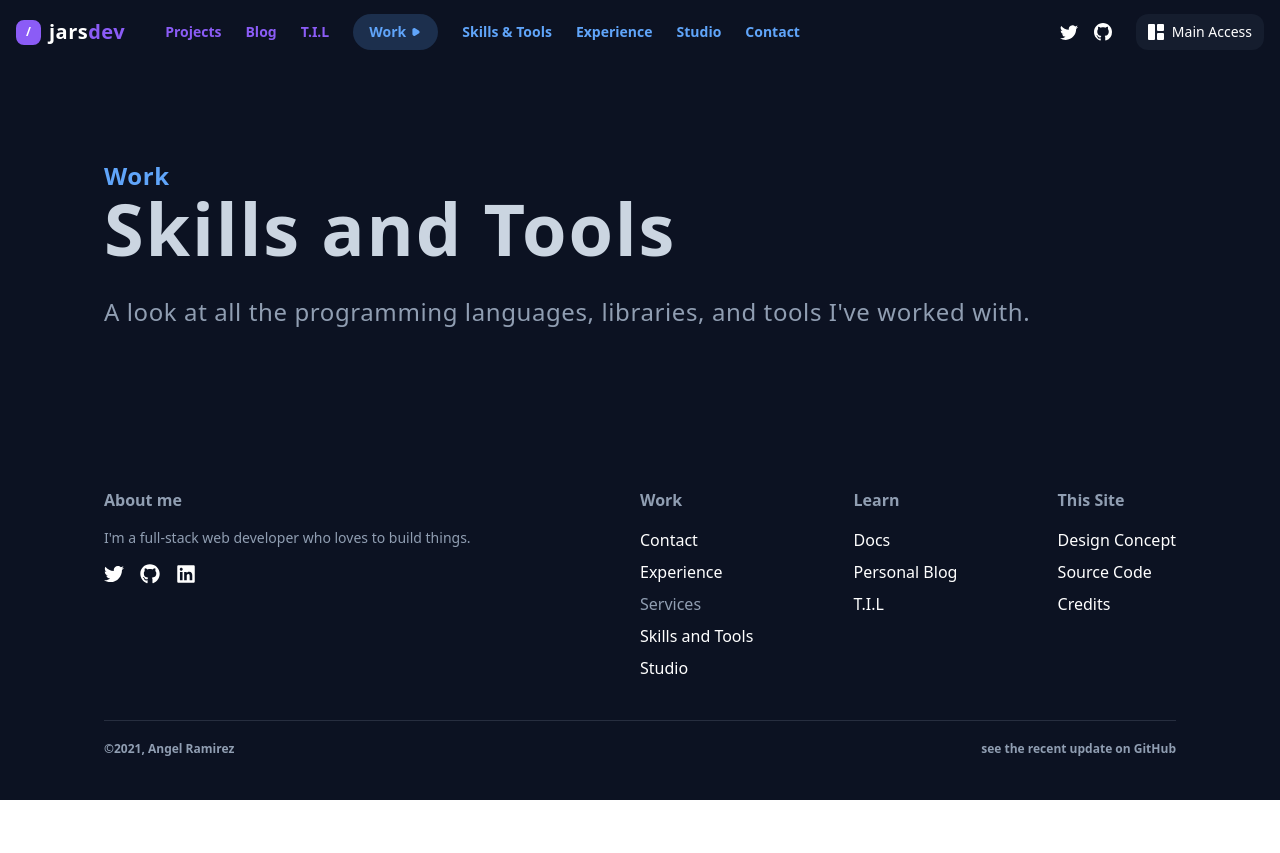
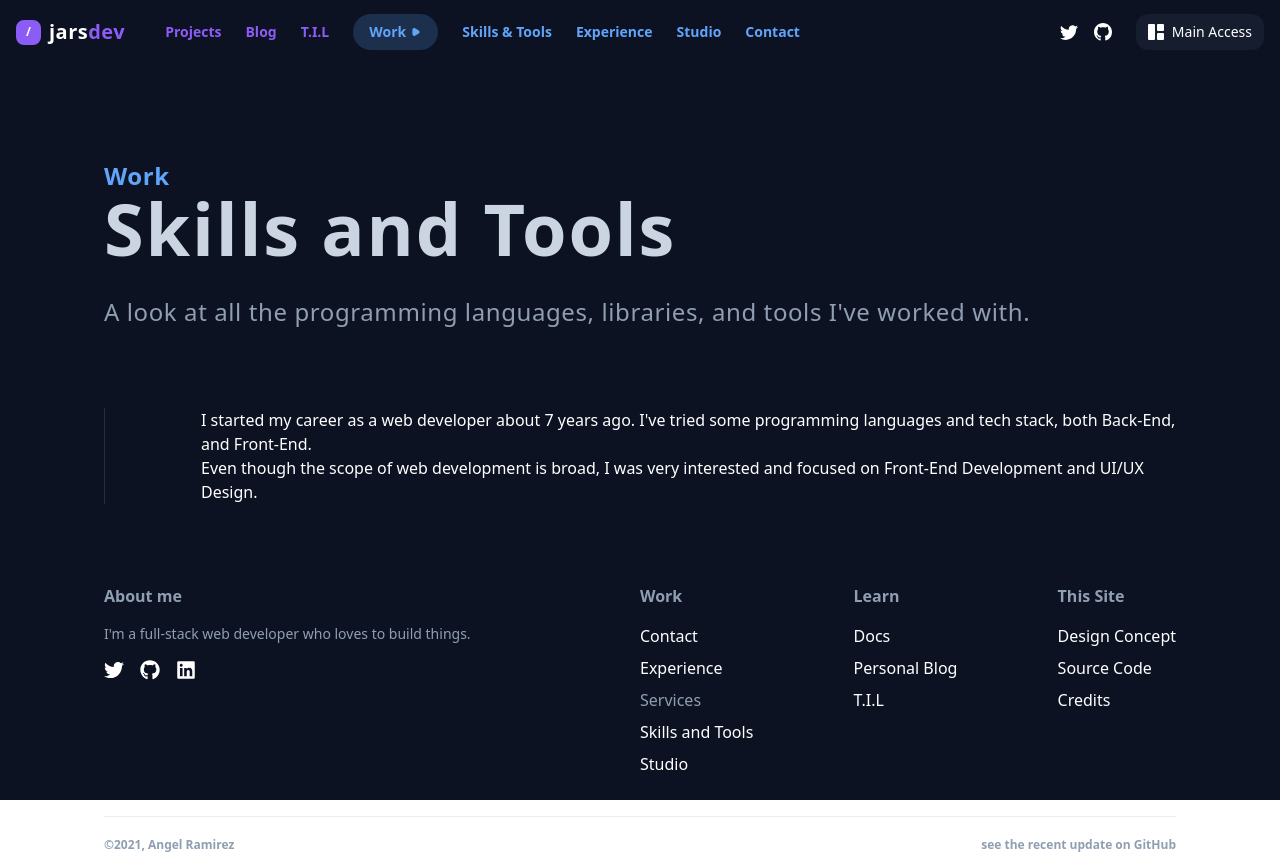
Before and after one commit to ImJars/Development-full-coding, a React (Vite) app: page /skills in a window 1280 px wide. Before the commit the page ends 800 px from the top, so only its background shows below. Built offline with nearby package versions, Linux system fonts and the light colour scheme.

Commit message:
Update skills.jsx

```diff
--- a/src/skills.jsx
+++ b/src/skills.jsx
@@ -28,6 +28,18 @@ function Skills() {
                         A look at all the programming languages, libraries, and tools I've worked with.
                     </h2>
                 </div>
+                <div>
+                    <div
+                        className='border-l pl-24 border-text-general border-opacity-20'
+                    >
+                        <h1>
+                            I started my career as a web developer about 7 years ago. I've tried some programming languages and tech stack, both Back-End, and Front-End.
+                        </h1>
+                        <h2>
+                            Even though the scope of web development is broad, I was very interested and focused on Front-End Development and UI/UX Design.
+                        </h2>
+                    </div>
+                </div>
                 <div
                     className='mt-20'
                 >
```
